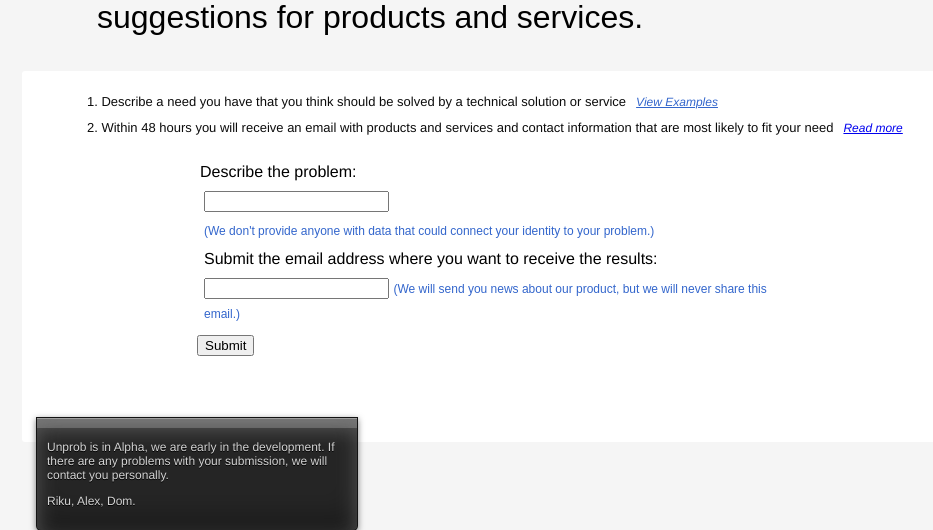
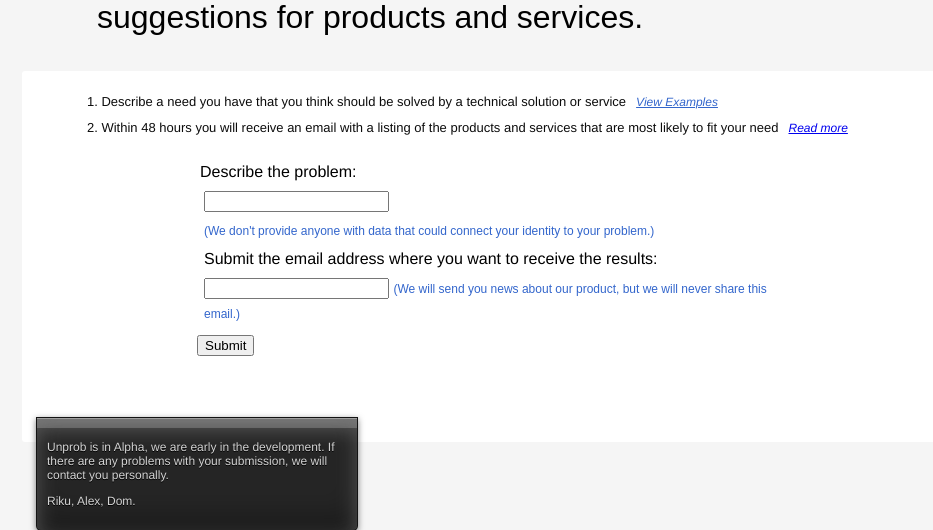
Before and after one commit to Seppala/unprob, a Django app: template templates/splash/index.html in a window 1280 px wide. Shown: the part 157-687 px from the top of the page, without its empty margins (143-1076 px from the left). Run offline with Django 3.2, Linux system fonts and the light colour scheme; the template is opened without the code that fills it, so the values that code supplies are empty, except form fields; tables that the repository leaves empty hold one stand-in row (values such as "Sample post"); form fields are guessed from the names that the template uses.

Commit message:
Minor changes to the copy

```diff
--- a/templates/splash/index.html
+++ b/templates/splash/index.html
@@ -29,7 +29,7 @@
 				</ul>
 				</div>
 
-			<li>2. Within 48 hours you will receive an email with products and services and contact information that are most likely to fit your need<a href="#readmore">Read more</a></li>
+			<li>2. Within 48 hours you will receive an email with a listing of the products and services that are most likely to fit your need<a href="#readmore">Read more</a></li>
 			</ul>
 		<div id="new_form">
 	       	<form action="." method = "POST">
```
